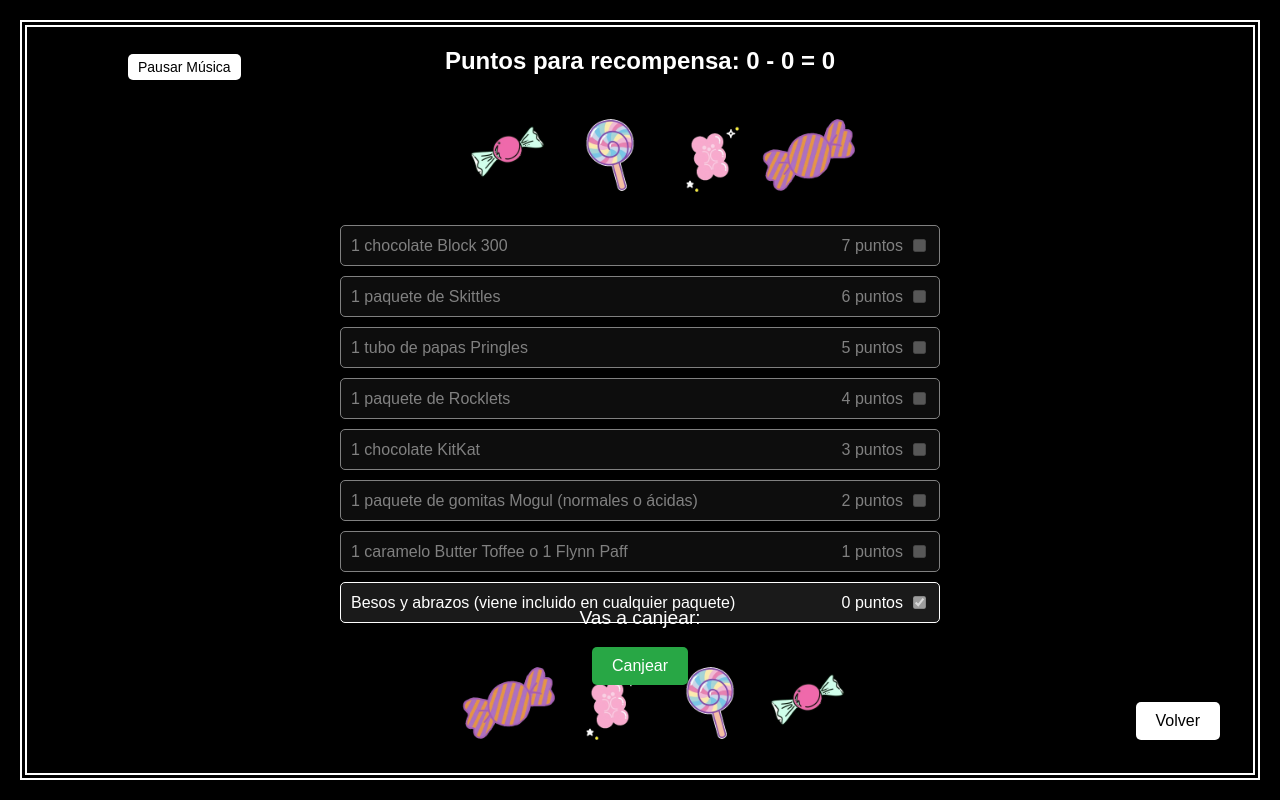
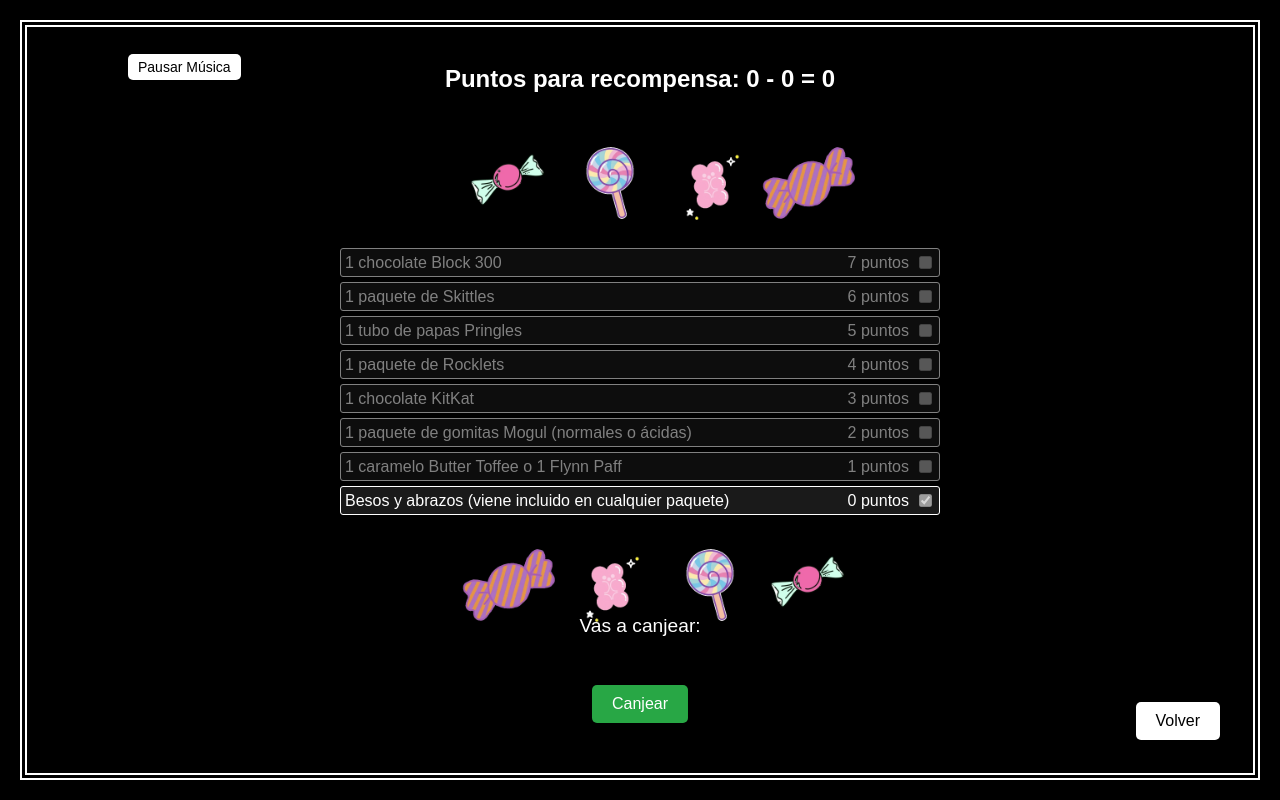
Before and after one commit to pablot1500/pablot1500, a plain HTML site: page index.html in a window 1280 px wide. Both pictures are taken after a click on the button "Recompensas". Drawn offline with Linux system fonts and the light colour scheme.

Commit message:
Add files via upload

```diff
--- a/script.js
+++ b/script.js
@@ -499,8 +499,9 @@ function handleRewardsClick() {
     rewardsContainer.style.alignItems = "center";
     rewardsContainer.style.width = "100%";
     rewardsContainer.style.maxWidth = "600px";
-    rewardsContainer.style.gap = "20px";
+    rewardsContainer.style.gap = "30px";
     rewardsContainer.style.position = "relative";
+    rewardsContainer.style.bottom = "50px";
 
     // Crear el elemento para mostrar los puntos
     const pointsElement = document.createElement("div");
@@ -874,74 +875,4 @@ if (initialRewardsButton) {
     initialRewardsButton.addEventListener("click", handleRewardsClick);
 }
 
-// Añadir estilos específicos para recompensas en el CSS
-// Puedes agregar estos estilos al final de tu archivo styles.css
-const style = document.createElement('style');
-style.innerHTML = `
-.reward-item {
-    display: flex;
-    align-items: center;
-    justify-content: space-between;
-    border: 1px solid white;
-    padding: 10px;
-    border-radius: 5px;
-    width: 100%;
-    background-color: rgba(255, 255, 255, 0.1);
-    color: white;
-    margin-bottom: 10px;
-}
-
-.reward-name {
-    flex: 1;
-    text-align: left;
-}
-
-.reward-points {
-    margin-left: 10px;
-}
-
-.reward-checkbox {
-    margin-left: 10px;
-}
-
-/* Estilos para ítems deshabilitados en la sección de recompensas */
-.disabled-reward {
-    opacity: 0.5;
-    cursor: not-allowed;
-    background-color: rgba(128, 128, 128, 0.2);
-}
-
-/* Estilos para el resumen de canje */
-.canje-summary {
-    font-size: 1.2em;
-    color: #fff;
-    margin-top: 10px;
-    text-align: center;
-}
-
-/* Estilos para el botón "Canjear" */
-.canjear-button {
-    margin-top: 20px;
-    padding: 10px 20px;
-    font-size: 1em;
-    border: none;
-    border-radius: 5px;
-    background-color: #28a745;
-    color: #fff;
-    cursor: pointer;
-    transition: background-color 0.3s;
-}
-
-.canjear-button:disabled {
-    background-color: #6c757d;
-    cursor: not-allowed;
-}
-
-/* Estilos para ítems deshabilitados en la lista de recompensas */
-.reward-item.disabled-reward {
-    opacity: 0.5;
-    pointer-events: none;
-    cursor: not-allowed;
-}
-`;
 document.head.appendChild(style);
--- a/styles.css
+++ b/styles.css
@@ -543,11 +543,11 @@ body, html {
     justify-content: space-between;
     width: 80%;
     max-width: 400px;
-    margin-bottom: 0px;
+    margin-bottom: -15px;
 }
 
 .candies-container.candies-bottom {
-    margin-top: 0px;
+    margin-top: -15px;
     margin-bottom: 0;
 }
 
@@ -572,8 +572,8 @@ body, html {
     align-items: center;
     justify-content: space-between;
     border: 1px solid white;
-    padding: 5px;
-    border-radius: 5px;
+    padding: 4px;
+    border-radius: 3px;
     width: 100%;
     background-color: rgba(255, 255, 255, 0.1);
     color: white;
@@ -631,7 +631,7 @@ body, html {
 /* Estilos para el resumen de canje */
 .canje-summary {
     position: absolute; /* Cambia la posición a absoluta */
-    top: 550px; /* Ajusta esta distancia según la posición deseada */
+    top: 540px; /* Ajusta esta distancia según la posición deseada */
     left: 50%; /* Centra horizontalmente */
     transform: translateX(-50%); /* Asegura el centrado perfecto */
     font-size: 1.2em; /* Ajusta el tamaño del texto */
@@ -642,7 +642,7 @@ body, html {
 /* Estilos para el botón "Canjear" */
 .canjear-button {
     position: absolute; /* Cambia la posición a absoluta */
-    top: 580px; /* Ajusta esta distancia para moverlo más arriba */
+    top: 620px; /* Ajusta esta distancia para moverlo más arriba */
     left: 50%; /* Centra el botón horizontalmente */
     transform: translateX(-50%); /* Asegura que el centrado sea perfecto */
     padding: 10px 20px;
```
